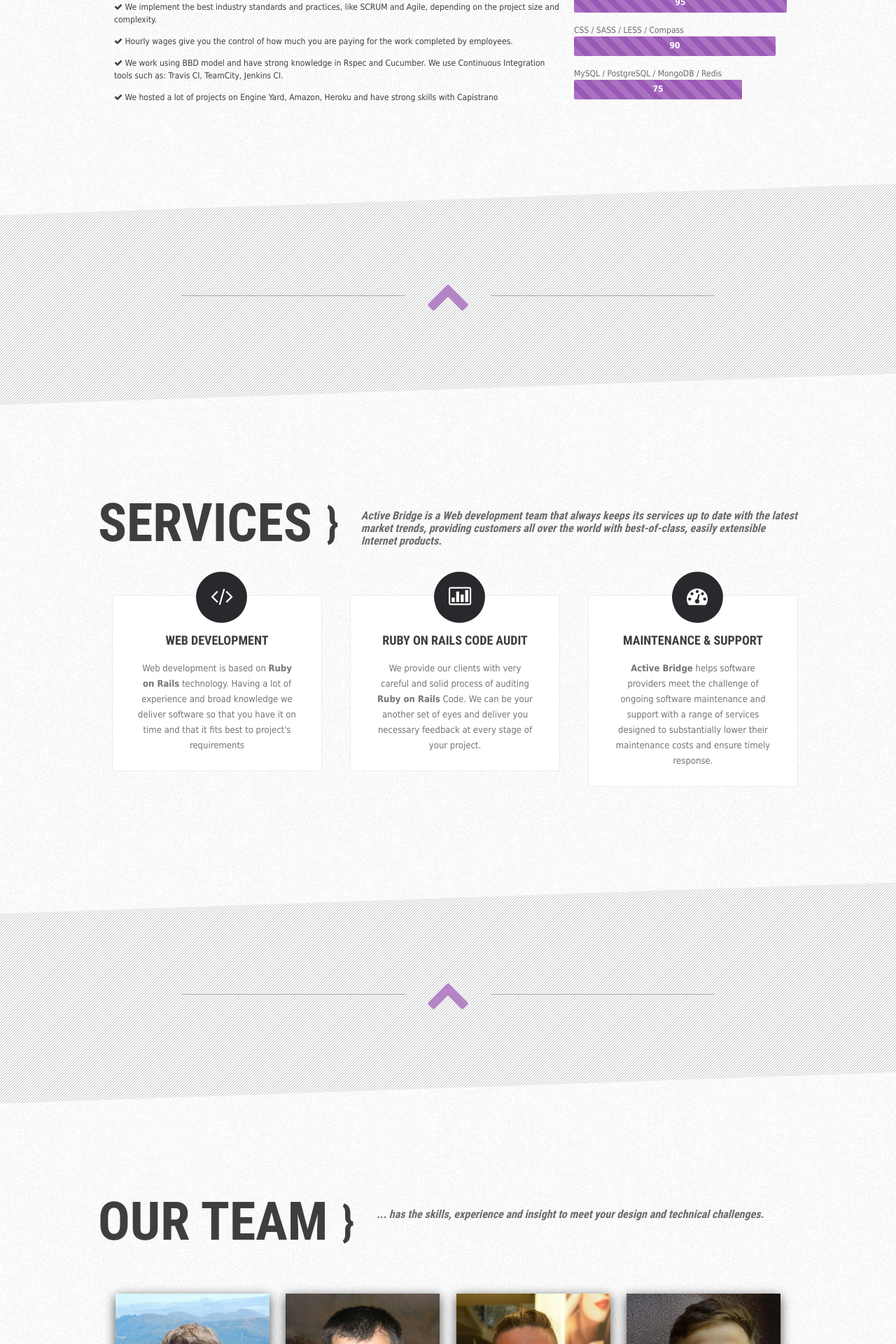
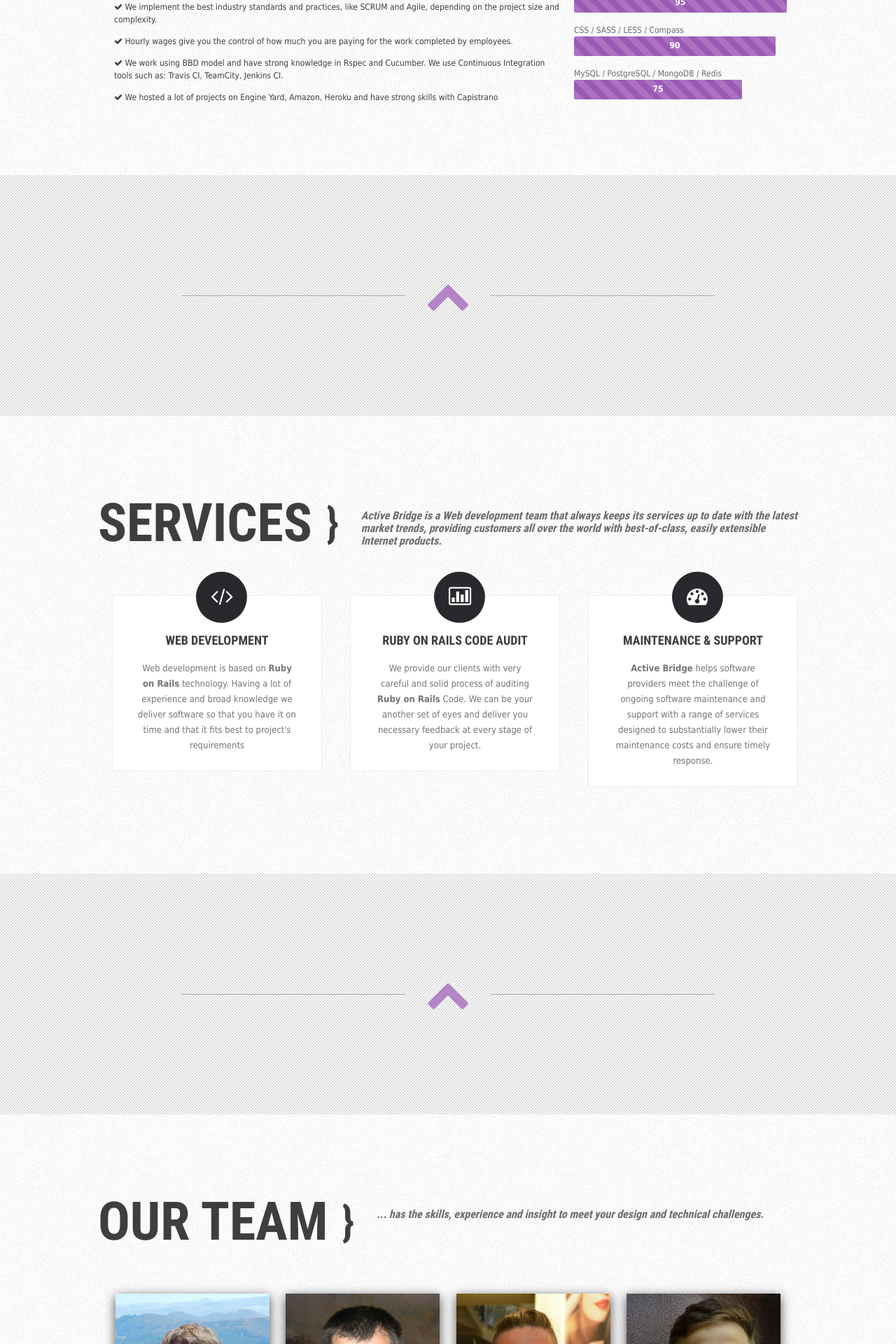
Before and after one commit to activebridge/old.activebridge.github.io, a Jekyll site: the page built from index.html, in a window 1280 px wide. Shown: the part 1381-3301 px from the top of the page at 70% size. Built offline with Jekyll 4.4.1, drawn with Linux system fonts in a browser that asks for light colours.

Commit message:
Fix overflow

```diff
--- a/_sass/base.scss
+++ b/_sass/base.scss
@@ -22,10 +22,6 @@ menu, ol, ul {
 }
 
 button::-moz-focus-inner, input::-moz-focus-inner { border: 0; padding: 0; }
-
-.main {
-  overflow: hidden;
-}
 
 .bg {
   position: fixed;
@@ -102,6 +98,7 @@ h5 {
   background-attachment: fixed;
   width: 100%;
   position: relative;
+  overflow: hidden;
   &:before, &:after {
     content: '';
     background: inherit;
```
